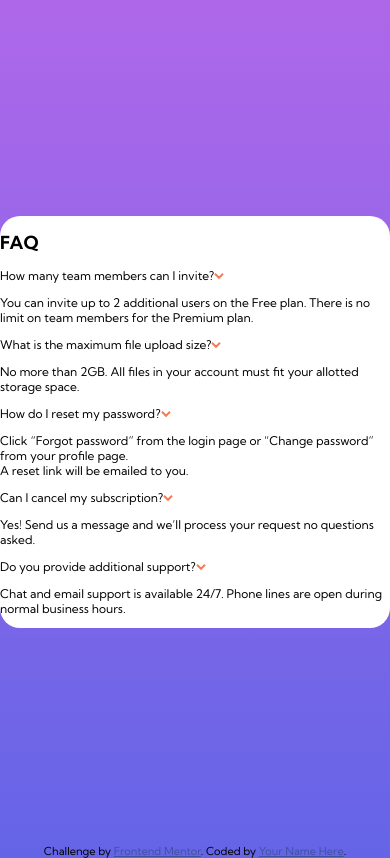
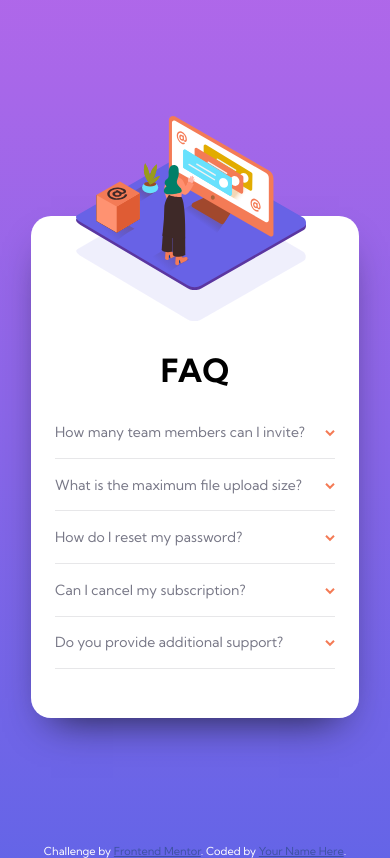
Before and after one commit to ozangokdemir/faq-accordion-card, a plain HTML site: page index.html in a window 390 px wide. Drawn offline with Linux system fonts and the light colour scheme.

Commit message:
all done in css

```diff
--- a/index.html
+++ b/index.html
@@ -19,32 +19,48 @@
 
     <h1 class="sr-only">Signup page</h1>
 
-    <div class="l-image-area"></div>
-    <div class="l-faq-area">
+    <span class="wrapper">
+
+      <div class="l-image-frame"><img src="images/illustration-box-desktop.svg" alt="box-illustration"><img src="images/illustration-woman-online-mobile.svg" alt="mobile-illustration"></div>
+
+      <div class="l-faq-frame">
         <h2 class="title">FAQ</h2>
+
           <div class="l-question-area">
-          <p class="question-text">How many team members can I invite?<img src="images/icon-arrow-down.svg" alt="arrow-down" class="ico-arrow"></p>
-          <p class="answer-text">You can invite up to 2 additional users on the Free plan. There is no limit on
-            team members for the Premium plan.</p>
+            <label class="question-text" for="question1">How many team members can I invite?<img class="ico-arrow" src="images/icon-arrow-down.svg" alt="arrow-down"></label>
+            <input id="question1" type="checkbox">
+            <span class="answer-text">You can invite up to 2 additional users on the Free plan. There is no limit on
+              team members for the Premium plan.</span>
           </div>
+
           <div class="l-question-area">
-          <p class="question-text">What is the maximum file upload size?<img src="images/icon-arrow-down.svg" alt="arrow-down" class="ico-arrow"></p>
-          <p class="answer-text">No more than 2GB. All files in your account must fit your allotted storage space.</p>
+            <label class="question-text" for="question2">What is the maximum file upload size?<img class="ico-arrow" src="images/icon-arrow-down.svg" alt="arrow-down"></label>
+            <input id="question2" type="checkbox">
+            <span class="answer-text">No more than 2GB. All files in your account must fit your allotted storage space.</span>
           </div>
+
           <div class="l-question-area">
-          <p class="question-text">How do I reset my password?<img src="images/icon-arrow-down.svg" alt="arrow-down" class="ico-arrow"></p>
-          <p class="answer-text">Click “Forgot password” from the login page or “Change password” from your profile page.
-            <br>A reset link will be emailed to you.</p>
+              <label class="question-text" for="question3">How do I reset my password?<img class="ico-arrow" src="images/icon-arrow-down.svg" alt="arrow-down"></label>
+              <input id="question3" type="checkbox">
+              <span class="answer-text">Click “Forgot password” from the login page or “Change password” from your profile page.
+                <br>A reset link will be emailed to you.</span>
           </div>
+
           <div class="l-question-area">
-          <p class="question-text">Can I cancel my subscription?<img src="images/icon-arrow-down.svg" alt="arrow-down" class="ico-arrow"></p>
-          <p class="answer-text">Yes! Send us a message and we’ll process your request no questions asked.</p>
+            <label class="question-text" for="question4">Can I cancel my subscription?<img class="ico-arrow" src="images/icon-arrow-down.svg" alt="arrow-down"></label>
+            <input id="question4" type="checkbox">
+            <span class="answer-text">Yes! Send us a message and we’ll process your request no questions asked.</span>
           </div>
+
           <div class="l-question-area">
-          <p class="question-text">Do you provide additional support?<img src="images/icon-arrow-down.svg" alt="arrow-down" class="ico-arrow"></p>
-          <p class="answer-text">Chat and email support is available 24/7. Phone lines are open during normal business hours.</p>
+            <label class="question-text" for="question5">Do you provide additional support?<img class="ico-arrow" src="images/icon-arrow-down.svg" alt="arrow-down"></label>
+            <input id="question5" type="checkbox">
+            <span class="answer-text">Chat and email support is available 24/7. Phone lines are open during normal business hours.</span>
           </div>
+
       </div>
+
+    </span>
 
   </main>
 
--- a/style.css
+++ b/style.css
@@ -1,6 +1,5 @@
 :root{
     /* COLORS */
-
         /* TEXT */
         --very-dark-desaturated-blue: hsl(238, 29%, 16%);
         --soft-red: hsl(14, 88%, 65%);
@@ -13,11 +12,15 @@
         --light-grayish-blue: hsl(240, 5%, 91%);
 
     /* TYPOGRAPHY */
-
         /* BODY COPY */
         --font-size: 12px;
         /* FONT */
         --font-family: 'Kumbh Sans', sans-serif;
+}
+
+*{
+    margin: 0;
+    padding: 0;
 }
 
 .sr-only {
@@ -32,17 +35,14 @@
     border: 0;
 }
 
-body{
-    margin: 0;
-    padding: 0;
-
+body {
     font-family: var(--font-family);
     font-size: var(--font-size);
 
     background: linear-gradient(var(--soft-violet), var(--soft-blue)) ;
 }
 
-.l-frame{
+.l-frame {
     display: flex;
     justify-content: center;
     align-items: center;
@@ -50,15 +50,173 @@ body{
     min-height: 100vh;
 }
 
-.l-image-area{
-    background: white;
+.wrapper{
+    display: flex;
+    justify-content: center;
+    align-items: center;
+
+    box-shadow: 0 20px 40px -20px var(--very-dark-desaturated-blue);
     border-radius: 20px;
 }
 
-.l-faq-area{
-    background: white;
-    border-radius: 20px;
+.l-faq-frame, .l-image-frame {
+    background-color: white;
+    height: 510px;
+    width: 460px;
 }
 
-.attribution { font-size: 11px; text-align: center; }
+.l-image-frame {
+    border-radius: 20px 0 0 20px;
+    background-image: url('images/illustration-woman-online-desktop.svg'), url('images/bg-pattern-desktop.svg');
+    background-repeat: no-repeat, no-repeat;
+    background-position: -80px 70px, -575px -295px;
+}
+
+.l-image-frame img:first-child {
+    margin: 205px 0 0 -90px;
+}
+
+.l-image-frame img:nth-child(2) {
+    display: none;
+}
+
+.l-image-mobile {
+    display: none;
+}
+
+.l-faq-frame {
+    padding: 3.5em 8em 1em 1.2em;
+    box-sizing: border-box;
+    border-radius: 0 20px 20px 0;
+}
+
+.title {
+    padding: .7em 0;
+    font-size: 2.5em;
+    font-weight: 700;
+}
+
+.l-question-area {
+    padding: 1.4em 0;
+    border-bottom: 1px solid var(--light-grayish-blue);
+}
+
+.question-text {
+    color: var(--dark-grayish-blue);
+    font-size: 14px;
+}
+
+.question-text:hover {
+    color: var(--soft-red);
+    cursor: pointer;
+}
+
+.ico-arrow {
+    float: right;
+    padding: .5em 1em .25em;
+}
+
+.answer-text {
+    display: none;
+
+    padding-top: .7em;
+
+    color: var(--dark-grayish-blue);
+    line-height: 1.25rem;
+}
+
+
+input {
+    visibility: hidden;
+}
+
+#question1:checked + span {
+    display: block;
+}
+
+#question2:checked + span {
+    display: block;
+}
+#question3:checked + span {
+    display: block;
+}
+
+#question4:checked + span {
+    display: block;
+}
+#question5:checked + span {
+    display: block;
+}
+
+.attribution { color: white; font-size: 11px; text-align: center; }
 .attribution a { color: hsl(228, 45%, 44%); }
+
+
+@media (max-width: 1000px) {
+
+    .wrapper {
+        flex-direction: column;
+        margin-top: 90px;
+    }
+
+    .l-image-frame {
+        background-image: url('images/bg-pattern-desktop.svg');
+        background-repeat: no-repeat;
+        background-position: 115px -130px;
+        background-size: 50%;
+
+        height: 100px;
+
+        border-radius: 20px 20px 0 0;
+    }
+
+    .l-image-frame img:nth-child(1) {
+        display: none;
+    }
+
+    .l-image-frame img:nth-child(2) {
+        display: block;
+        width: 50%;
+        margin: -100px 115px;
+    }
+
+    .l-faq-frame {
+        height: 380px;
+
+        padding: 1em 2em;
+        border-radius: 0 0 20px 20px;
+    }
+
+    .title {
+        text-align: center;
+        font-size: 32px;
+    }
+}
+
+@media screen and (max-width: 520px){
+
+    .l-image-frame {
+        width: 328px;
+        height: 122.4px;
+        background-position: 45px -120px;
+        background-size: 70%;
+    }
+
+    .l-image-frame img:nth-child(2) {
+        width: 70%;
+        margin: -100px 45px;
+    }
+
+    .l-faq-frame {
+        width: 328px;
+    }
+
+    .title {
+        padding: 0 0 .5em 0;
+    }
+
+    .ico-arrow {
+        padding: .5em 0 0 0;
+    }
+
+}
```
Also changed, not shown: remarks.txt (added). Lines whose indentation alone changed are shown as unchanged.
